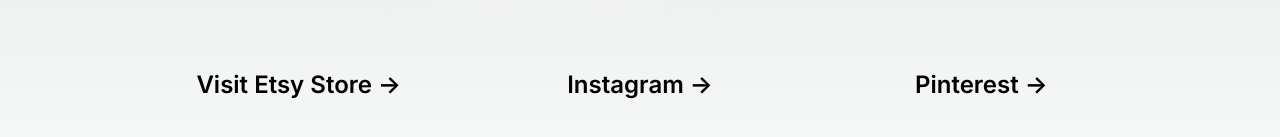
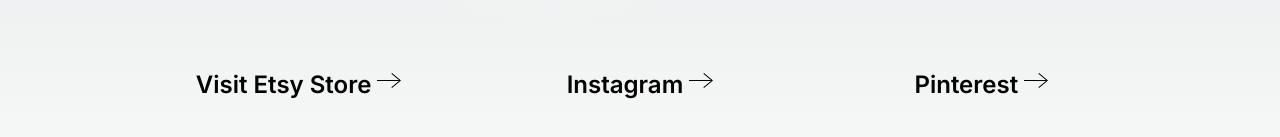
Before and after one commit to oguzhanozcelik/maintenance, a Next.js app: page / in a window 1280 px wide. Shown: the part 485-622 px from the top of the page. Built offline with nearby package versions, Linux system fonts and the light colour scheme.

Commit message:
Arrow fix

```diff
--- a/src/app/page.tsx
+++ b/src/app/page.tsx
@@ -28,7 +28,7 @@
           <h2 className="text-2xl font-semibold">
             Visit Etsy Store{" "}
             <span className="inline-block transition-transform group-hover:translate-x-1 motion-reduce:transform-none">
-              -&gt;
+              <svg width="24" height="24" xmlns="http://www.w3.org/2000/svg" fillRule="evenodd" clipRule="evenodd"><path d="M21.883 12l-7.527 6.235.644.765 9-7.521-9-7.479-.645.764 7.529 6.236h-21.884v1h21.883z"/></svg>
             </span>
           </h2>
         </a>
@@ -42,7 +42,7 @@
           <h2 className="text-2xl font-semibold">
             Instagram{" "}
             <span className="inline-block transition-transform group-hover:translate-x-1 motion-reduce:transform-none">
-              -&gt;
+              <svg width="24" height="24" xmlns="http://www.w3.org/2000/svg" fillRule="evenodd" clipRule="evenodd"><path d="M21.883 12l-7.527 6.235.644.765 9-7.521-9-7.479-.645.764 7.529 6.236h-21.884v1h21.883z"/></svg>
             </span>
           </h2>
         </a>
@@ -56,7 +56,7 @@
           <h2 className="text-2xl font-semibold">
             Pinterest{" "}
             <span className="inline-block transition-transform group-hover:translate-x-1 motion-reduce:transform-none">
-              -&gt;
+              <svg width="24" height="24" xmlns="http://www.w3.org/2000/svg" fillRule="evenodd" clipRule="evenodd"><path d="M21.883 12l-7.527 6.235.644.765 9-7.521-9-7.479-.645.764 7.529 6.236h-21.884v1h21.883z"/></svg>
             </span>
           </h2>
         </a>
```
